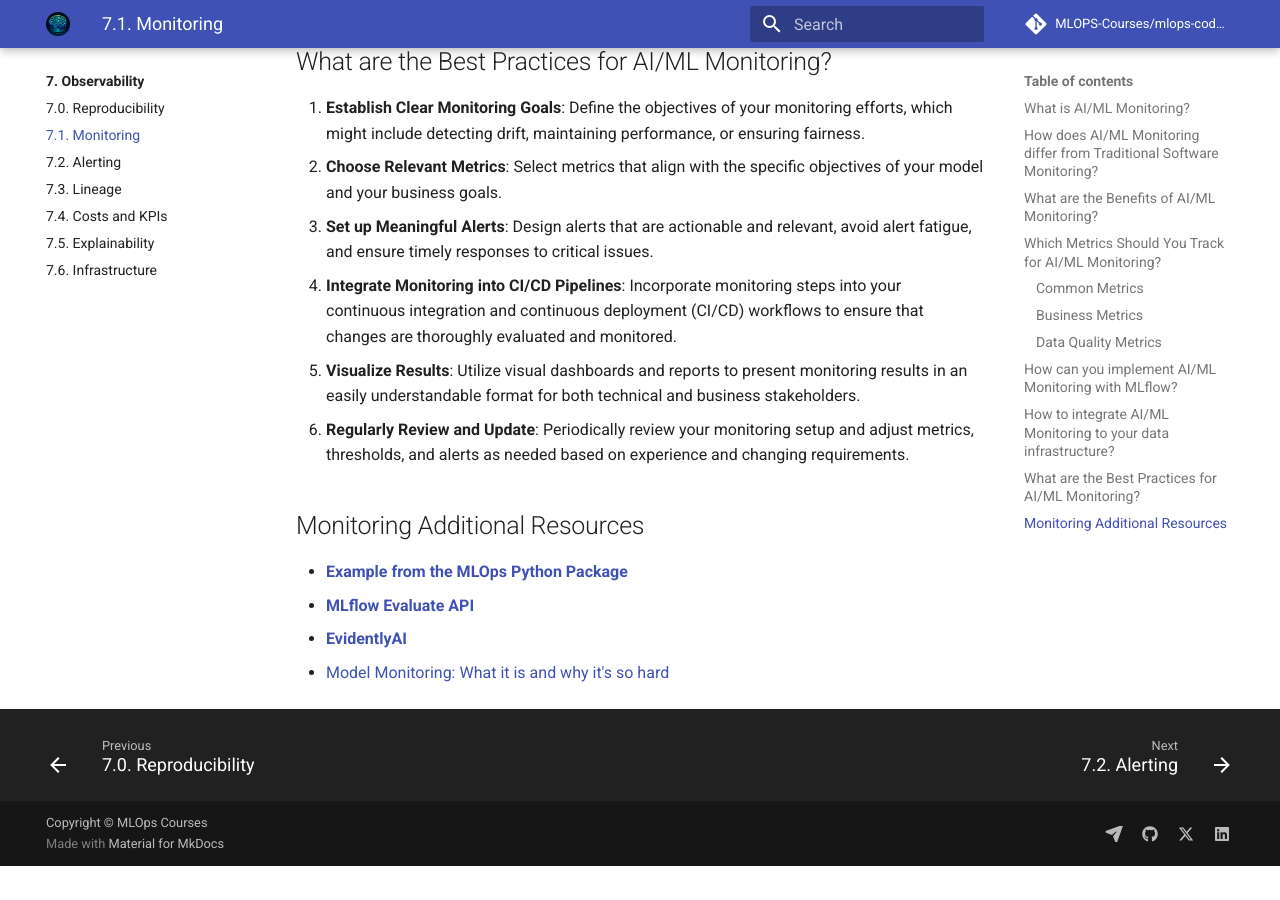
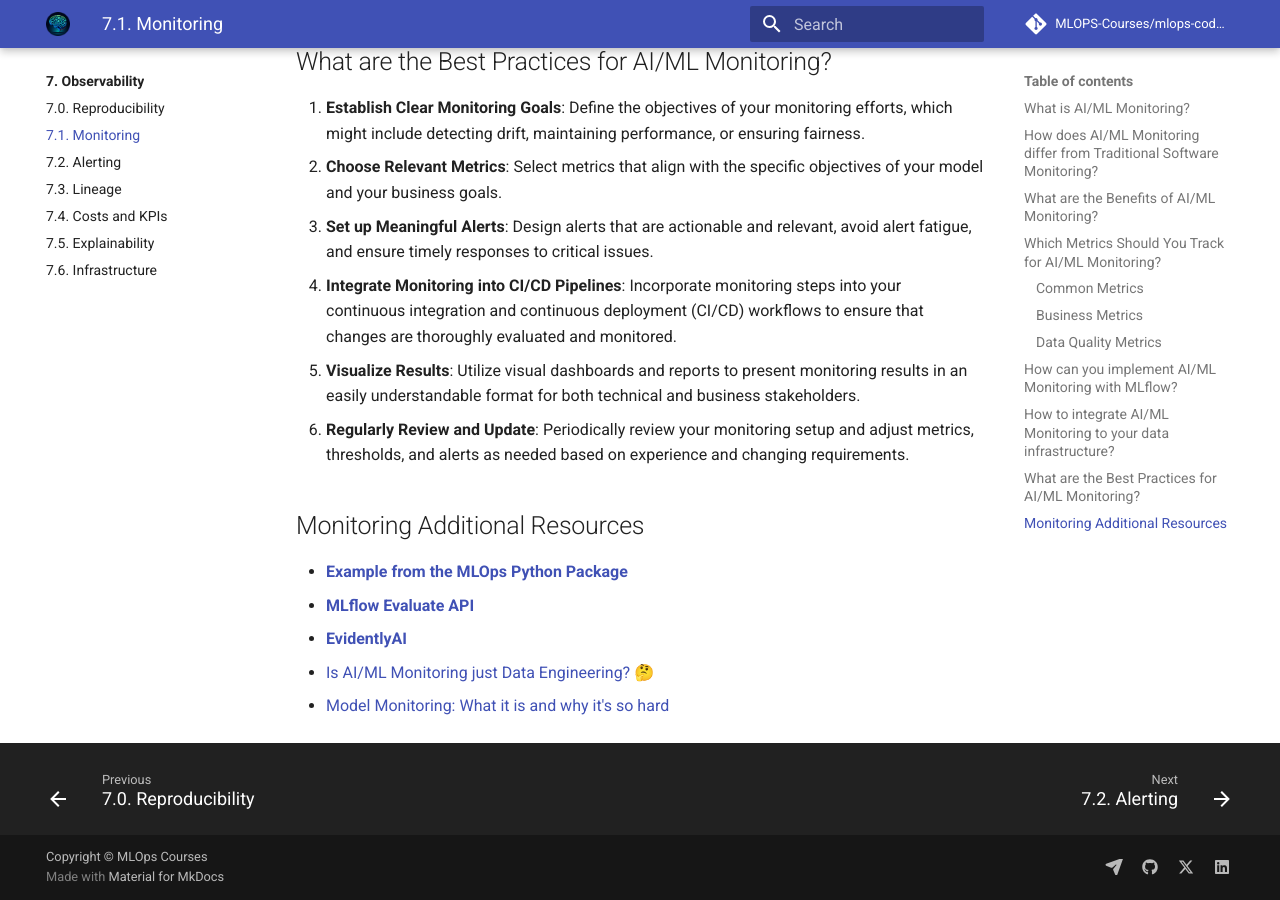
Before and after one commit to MLOps-Courses/mlops-coding-course, an MkDocs documentation site: the page built from docs/7. Observability/1. Monitoring.md, in a window 1280 px wide and 900 px high, scrolled down 4941 px. Built offline with MkDocs 1.6.1 and Material for MkDocs 9.7.7, drawn with Linux system fonts in a browser that asks for light colours; comment, search, counter and statistics services are not loaded; before the commit the page ends 5807 px from its top, so only the background shows below that.

Commit message:
added monitoring link

```diff
--- a/docs/7. Observability/1. Monitoring.md
+++ b/docs/7. Observability/1. Monitoring.md
@@ -151,4 +151,5 @@ This example will generate a report highlighting any data drift between the refe
 - **[Example from the MLOps Python Package](https://github.com/fmind/mlops-python-package/blob/main/src/bikes/jobs/evaluations.py)**
 - **[MLflow Evaluate API](https://mlflow.org/docs/latest/model-evaluation/index.html)**
 - **[EvidentlyAI](https://www.evidentlyai.com/)**
+- [Is AI/ML Monitoring just Data Engineering? 🤔](https://mlops.community/is-ai-ml-monitoring-just-data-engineering-%F0%9F%A4%94/)
 - [Model Monitoring: What it is and why it's so hard](https://christophergs.com/machine%20learning/2020/03/14/how-to-monitor-machine-learning-models/)
```
